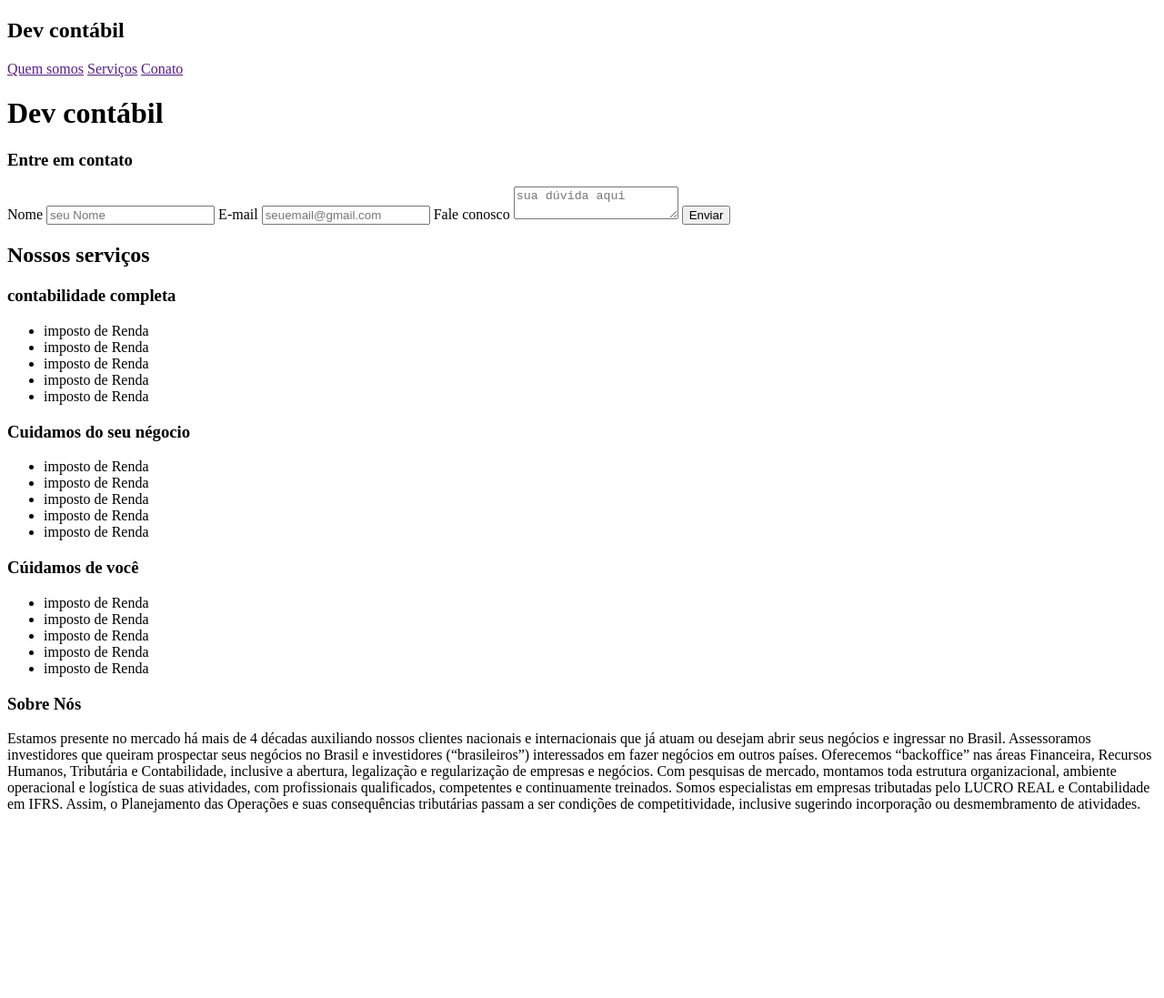
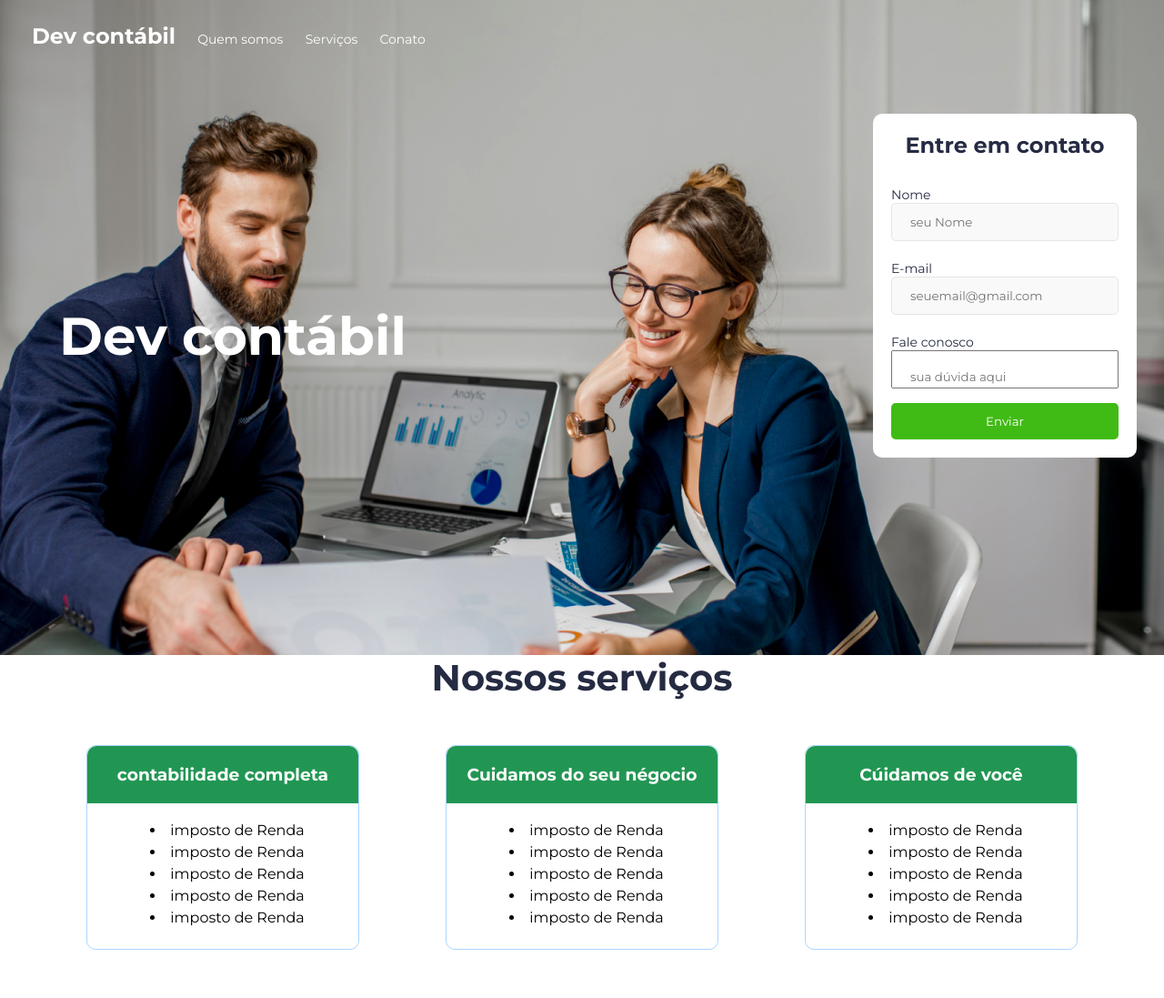
Before and after one commit to williamyalmeida/Semana-Programacao-do-zero, a plain HTML site: page index.html in a window 1280 px wide. Shown: the top 1097 px of the page at 91% size. Before the commit the page ends 909 px from the top, so only its background shows below. Drawn offline with Linux system fonts and the light colour scheme.

Commit message:
terminando com futuras atualizacoes

```diff
--- a/index.html
+++ b/index.html
@@ -1,22 +1,29 @@
 <!DOCTYPE html>
-<html lang="en">
+<html lang="pt-BR">
 <head>
     <meta charset="UTF-8">
     <meta http-equiv="X-UA-Compatible" content="IE=edge">
     <meta name="viewport" content="width=device-width, initial-scale=1.0">
-    <title>Document</title>
+    <title>Dev contábil</title>
+    <link rel="preconnect" href="https://fonts.googleapis.com">
+    <link rel="preconnect" href="https://fonts.gstatic.com" crossorigin>
+    <link href="https://fonts.googleapis.com/css2?family=Montserrat:wght@100;300;400;700&display=swap" rel="stylesheet">
+    <link rel="stylesheet" href="style.css">
 </head>
 <body>
-    <div>
-        <h2>Dev contábil</h2>
-        <a href="">Quem somos</a>
-        <a href="">Serviços</a>
-        <a href="">Conato</a>
+    <div class="caixa-superior">
+
+        <div class="cabecalho">
+            <h2 class="titulo-cabecalho">Dev contábil</h2>
+            <a class="link-cabecalho" href="">Quem somos</a>
+            <a class="link-cabecalho" href="">Serviços</a>
+            <a class="link-cabecalho" href="">Conato</a>
+        </div>
 
         <h1>Dev contábil</h1>
 
         <form action="">
-            <h3>Entre em contato</h3>
+            <h3 class="titulo-formulario">Entre em contato</h3>
 
             <label>Nome
                 <input type="text" placeholder="seu Nome">
@@ -33,12 +40,12 @@
             <button type="">Enviar</button>
         </form>
     </div>
-        <div>
 
-        <h2>Nossos serviços</h2>
+    <h2 class="titulo-meio">Nossos serviços</h2>
+    <div class="caixa-central">
 
-        <div>
-            <h3>contabilidade completa</h3>
+        <div class="card">
+            <h3 class="titulo-card">contabilidade completa</h3>
             <ul>
                 <li>imposto de Renda</li>
                 <li>imposto de Renda</li>
@@ -48,8 +55,8 @@
             </ul>
         </div>
 
-        <div>
-            <h3>Cuidamos do seu négocio</h3>
+        <div class="card">
+            <h3 class="titulo-card">Cuidamos do seu négocio</h3>
             <ul>
                 <li>imposto de Renda</li>
                 <li>imposto de Renda</li>
@@ -59,8 +66,8 @@
             </ul>
         </div>
 
-        <div>
-            <h3>Cúidamos de você</h3>
+        <div class="card">
+            <h3 class="titulo-card">Cúidamos de você</h3>
             <ul>
                 <li>imposto de Renda</li>
                 <li>imposto de Renda</li>
@@ -69,21 +76,27 @@
                 <li>imposto de Renda</li>
             </ul>
         </div>
+
     </div>
+
     <div>
-        <div>
-            <h3>Sobre Nós</h3>
-           <p>Estamos presente no mercado há mais de 4 décadas auxiliando nossos clientes nacionais e internacionais que já atuam ou desejam abrir seus negócios e ingressar no Brasil.
+
+        <div class="caixa-inferior">
+            <h2 class="titulo-inferior">Sobre Nós</h2>
+
+           <p class="paragrafo-inferior">
+               Estamos presente no mercado há mais de 4 décadas auxiliando nossos clientes nacionais e internacionais que já atuam ou desejam abrir seus negócios e ingressar no Brasil.
 
                 Assessoramos investidores que queiram prospectar seus negócios no Brasil e investidores (“brasileiros”) interessados em fazer negócios em outros países.
                 Oferecemos “backoffice” nas áreas Financeira, Recursos Humanos, Tributária e Contabilidade, inclusive a abertura, legalização e regularização de empresas e negócios.
 
                 Com pesquisas de mercado, montamos toda estrutura organizacional, ambiente operacional e logística de suas atividades, com profissionais qualificados, competentes e continuamente treinados.
 
-            Somos especialistas em empresas tributadas pelo LUCRO REAL e Contabilidade em IFRS. Assim, o Planejamento das Operações e suas consequências tributárias passam a ser condições de competitividade, inclusive sugerindo incorporação ou desmembramento de atividades.</p>
-        </div>
+                Somos especialistas em empresas tributadas pelo LUCRO REAL e Contabilidade em IFRS. Assim, o Planejamento das Operações e suas consequências tributárias passam a ser condições de competitividade, inclusive sugerindo incorporação ou desmembramento de atividades.
+            </p>
         </div>
 
+    </div>
 
 </body>
 </html>
--- /dev/null
+++ b/style.css
@@ -0,0 +1,149 @@
+*{
+    margin: 0;
+    padding: 0;
+    box-sizing: border-box;
+    font-family: 'Montserrat', sans-serif;
+}
+
+.caixa-superior {
+    background-image: url(devcontabil.png);
+    height: 90vh;
+}
+
+.cabecalho {
+    padding-top: 25px;
+    padding-left: 35px;
+}
+
+.titulo-cabecalho {
+    font-size: 24px;
+    color:#fff;
+    display: inline;
+}
+
+.link-cabecalho {
+    font-size: 14px;
+    color:#fff;
+    display: inline;
+    margin-left: 20px;
+    cursor: pointer;
+    text-decoration: none;
+}
+
+h1 {
+    font-size: 58px;
+    color: #fff;
+    position: relative;
+    top: 280px;
+    margin-left: 65px;
+}
+
+form {
+
+    background: #fff;
+    border-radius: 10px;
+    float: right;
+    padding: 20px;
+    margin-right: 30px;
+}
+
+input {
+    display: block;
+    border: 1px solid #E6E6E6;
+    background: #F9F9F9;
+    border-radius: 5px;
+    margin-bottom: 20px;
+    padding: 20px;
+    height: 40px;
+    width: 250px;
+
+}
+
+textarea {
+    display: block;
+    padding: 20px;
+    height: 40px;
+    width: 250px;
+    resize: none;
+}
+
+.titulo-formulario{
+    font-size: 24px;
+    color: #252B42;
+    margin-bottom: 30px;
+    text-align: center;
+}
+
+label {
+    font-size: 14px;
+    color: #252B42;
+}
+
+button {
+    background: #40BB15;
+    margin-top: 1rem;
+    color: #fff;
+    height: 40px;
+    width: 250px;
+    border-radius: 5px;
+    border: none;
+}
+
+.titulo-meio {
+    font-size: 40px;
+    font-weight: 700;
+    color: #252B42;
+    text-align: center;
+}
+.caixa-central {
+    display: flex;
+    justify-content: space-evenly;
+    margin-bottom: 50px;
+
+
+}
+.card {
+    width: 300px;
+    border-radius: 10px;
+    background: #fff;
+    border: 1px solid #A9D6FF;
+    text-align: center;
+    margin-top: 50px;
+    margin-bottom: 50px;
+}
+
+.titulo-card {
+    background: #219653;
+    color: #fff;
+    text-align: center;
+    padding: 20px;
+    border-radius: 10px 10px 0 0;
+}
+
+ul {
+    padding: 20px;
+}
+
+li{
+    margin-bottom: 5px;
+    margin-left: 10px;
+    list-style-position:inside ;
+}
+
+.caixa-inferior {
+    background: #252B42;
+
+}
+
+.titulo-inferior {
+    color: #fff;
+    font-size: 40px;
+    text-align: center;
+    padding-top: 50px;
+}
+.paragrafo-inferior {
+    font-size: 18px;
+    color: #fff;
+    text-align: center;
+    padding: 20px 50px 50px 50px;
+}
```
Lines whose indentation alone changed are shown as unchanged.
